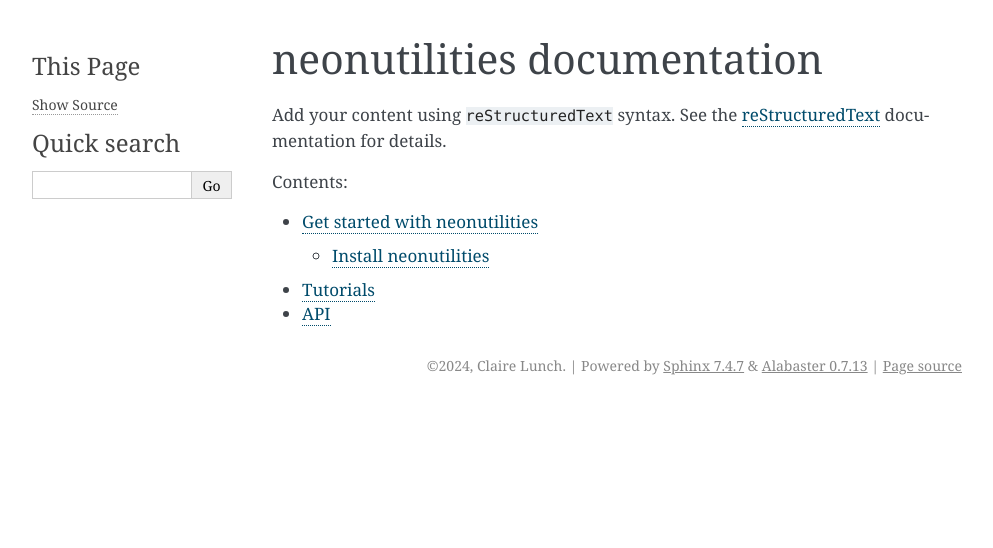
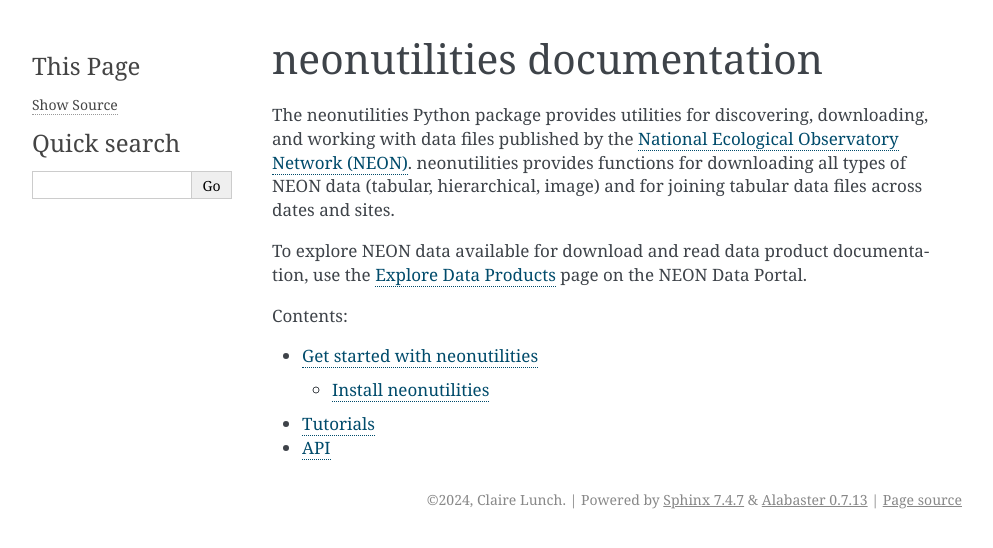
Before and after one commit to spatialbytes/NEON-utilities-python, a Sphinx documentation site: the page built from docs/index.rst, in a window 1280 px wide. Shown: the top 548 px of the page, without its empty margins (148-1141 px from the left). Built offline with Sphinx 7.4.7, drawn with Linux system fonts in a browser that asks for light colours.

Commit message:
documentation tweaks

```diff
--- a/docs/index.rst
+++ b/docs/index.rst
@@ -6,10 +6,15 @@
 neonutilities documentation
 ===========================
 
-Add your content using ``reStructuredText`` syntax. See the
-`reStructuredText <https://www.sphinx-doc.org/en/master/usage/restructuredtext/index.html>`_
-documentation for details.
+The neonutilities Python package provides utilities for discovering, downloading,
+and working with data files published by the `National Ecological Observatory
+Network (NEON) <https://www.neonscience.org/>`_. neonutilities provides functions
+for downloading all types of NEON data (tabular, hierarchical, image) and for
+joining tabular data files across dates and sites.
 
+To explore NEON data available for download and read data product documentation,
+use the `Explore Data Products <https://data.neonscience.org/data-products/explore>`_
+page on the NEON Data Portal.
 
 .. toctree::
    :maxdepth: 2
```
Also changed, not shown: CONTRIBUTING.md (+1 -1 lines).
